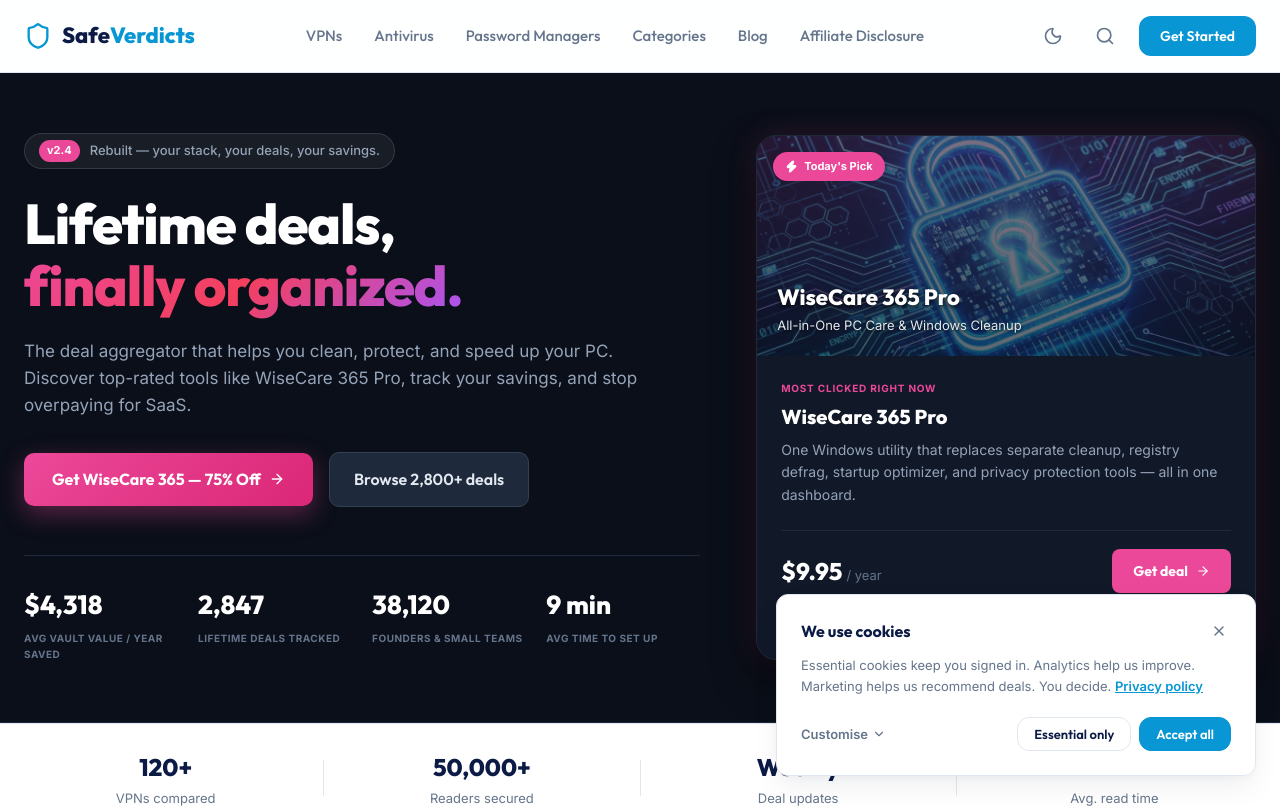
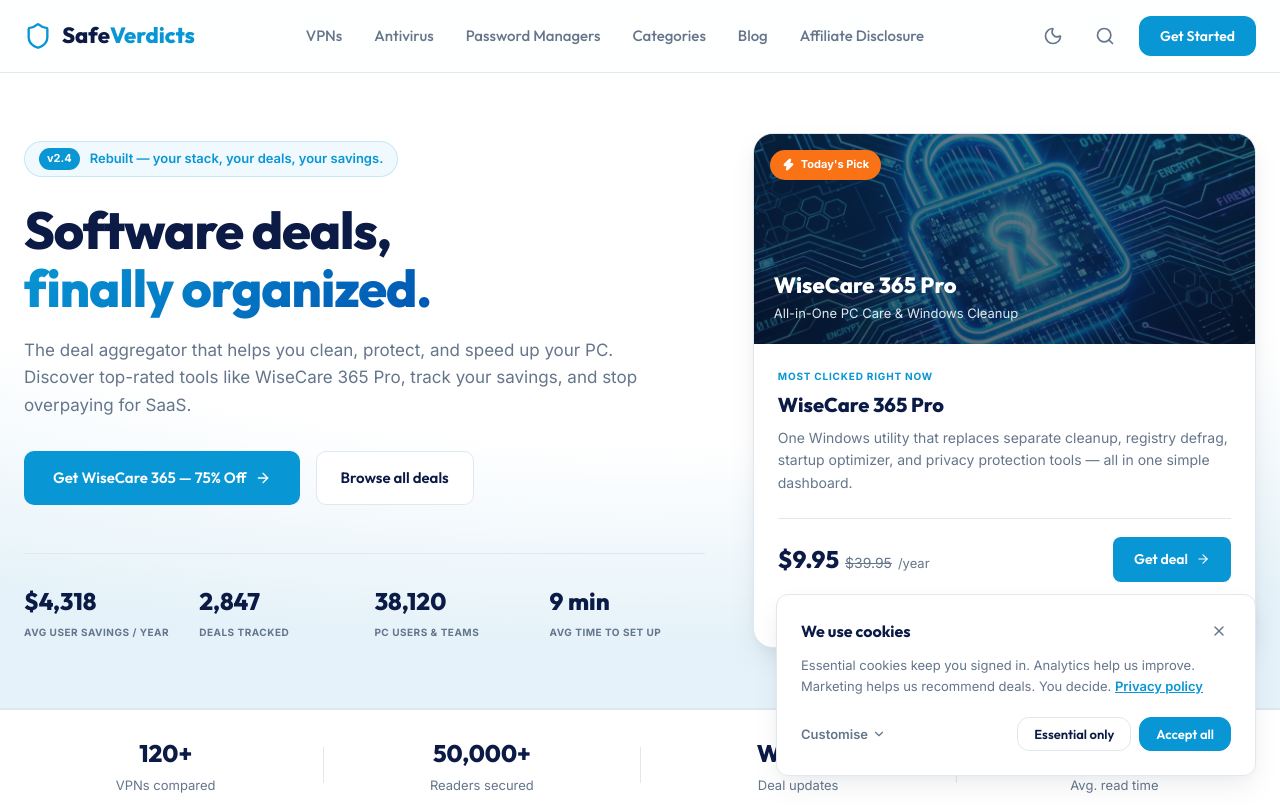
Before and after one commit to codershiveinterns-cloud/SafeVerdicts, a React (Vite) app: page / in a window 1280 px wide. Shown: the top 808 px of the page. Built offline with nearby package versions, Linux system fonts and the light colour scheme.

Commit message:
Harmonize homepage hero theme with SafeVerdicts signature color palette and design system

```diff
--- a/src/pages/Home.jsx
+++ b/src/pages/Home.jsx
@@ -46,99 +46,100 @@
 
   return (
     <div className="home-page">
-      {/* 1. Hero Section - Matching Mockup Screenshot */}
-      <section className="hero-dark-section">
-        <div className="container hero-dark-grid">
+      {/* 1. Hero Section - Seamless Theme Integration */}
+      <section className="hero-theme-section">
+        <div className="container hero-theme-grid">
           {/* Left Column: Headlines, CTA Buttons, Stats */}
-          <div className="hero-dark-left">
-            <div className="hero-dark-pill">
-              <span className="pill-version">v2.4</span>
-              <span className="pill-text">Rebuilt — your stack, your deals, your savings.</span>
+          <div className="hero-theme-left">
+            <div className="hero-theme-pill">
+              <span className="pill-badge-tag">v2.4</span>
+              <span className="pill-badge-text">Rebuilt — your stack, your deals, your savings.</span>
             </div>
 
-            <h1 className="hero-dark-headline">
-              Lifetime deals, <br />
-              <span className="text-pink-gradient">finally organized.</span>
+            <h1 className="hero-theme-headline">
+              Software deals, <br />
+              <span className="text-accent-gradient">finally organized.</span>
             </h1>
 
-            <p className="hero-dark-sub">
+            <p className="hero-theme-sub">
               The deal aggregator that helps you clean, protect, and speed up your PC. Discover top-rated tools like WiseCare 365 Pro, track your savings, and stop overpaying for SaaS.
             </p>
 
-            <div className="hero-dark-actions">
+            <div className="hero-theme-actions">
               <a
                 href="https://www.wisecleaner.com/wise-care-365.html?pid=TNGZI"
                 target="_blank"
                 rel="noopener noreferrer sponsored"
-                className="btn btn-pink-glow"
+                className="btn btn-primary hero-main-btn"
               >
                 Get WiseCare 365 — 75% Off <ArrowRight size={16} />
               </a>
-              <Link to="/categories" className="btn btn-outline-dark">
-                Browse 2,800+ deals
+              <Link to="/categories" className="btn btn-secondary hero-sub-btn">
+                Browse all deals
               </Link>
             </div>
 
             {/* Stats Row */}
-            <div className="hero-stats-row">
-              <div className="hero-stat-col">
-                <div className="hero-stat-val">$4,318</div>
-                <div className="hero-stat-lbl">AVG VAULT VALUE / YEAR SAVED</div>
+            <div className="hero-theme-stats">
+              <div className="stat-theme-col">
+                <div className="stat-theme-val">$4,318</div>
+                <div className="stat-theme-lbl">AVG USER SAVINGS / YEAR</div>
               </div>
-              <div className="hero-stat-col">
-                <div className="hero-stat-val">2,847</div>
-                <div className="hero-stat-lbl">LIFETIME DEALS TRACKED</div>
+              <div className="stat-theme-col">
+                <div className="stat-theme-val">2,847</div>
+                <div className="stat-theme-lbl">DEALS TRACKED</div>
               </div>
-              <div className="hero-stat-col">
-                <div className="hero-stat-val">38,120</div>
-                <div className="hero-stat-lbl">FOUNDERS & SMALL TEAMS</div>
+              <div className="stat-theme-col">
+                <div className="stat-theme-val">38,120</div>
+                <div className="stat-theme-lbl">PC USERS & TEAMS</div>
               </div>
-              <div className="hero-stat-col">
-                <div className="hero-stat-val">9 min</div>
-                <div className="hero-stat-lbl">AVG TIME TO SET UP</div>
+              <div className="stat-theme-col">
+                <div className="stat-theme-val">9 min</div>
+                <div className="stat-theme-lbl">AVG TIME TO SET UP</div>
               </div>
             </div>
           </div>
 
-          {/* Right Column: Hero Spotlight Card matching screenshot */}
-          <div className="hero-dark-right">
-            <div className="spotlight-dark-card">
-              <div className="spotlight-card-banner">
-                <div className="today-pick-badge">
+          {/* Right Column: Featured WiseCleaner Deal Card */}
+          <div className="hero-theme-right">
+            <div className="spotlight-theme-card card">
+              <div className="spotlight-card-hero">
+                <div className="today-pick-tag">
                   <Zap size={13} fill="currentColor" />
                   <span>Today's Pick</span>
                 </div>
-                <div className="banner-text-overlay">
-                  <h3 className="banner-title">WiseCare 365 Pro</h3>
-                  <p className="banner-sub">All-in-One PC Care & Windows Cleanup</p>
+                <div className="spotlight-hero-text">
+                  <h3 className="spotlight-hero-title">WiseCare 365 Pro</h3>
+                  <p className="spotlight-hero-sub">All-in-One PC Care & Windows Cleanup</p>
                 </div>
-                <img src="/wisecare_365.png" alt="WiseCare 365 Pro" className="banner-img" />
+                <img src="/wisecare_365.png" alt="WiseCare 365 Pro" className="spotlight-hero-bg" />
               </div>
 
-              <div className="spotlight-card-content">
-                <div className="most-clicked-tag">MOST CLICKED RIGHT NOW</div>
-                <h4 className="card-product-title">WiseCare 365 Pro</h4>
-                <p className="card-product-desc">
-                  One Windows utility that replaces separate cleanup, registry defrag, startup optimizer, and privacy protection tools — all in one dashboard.
+              <div className="spotlight-card-details">
+                <div className="most-clicked-badge">MOST CLICKED RIGHT NOW</div>
+                <h4 className="spotlight-product-title">WiseCare 365 Pro</h4>
+                <p className="spotlight-product-desc">
+                  One Windows utility that replaces separate cleanup, registry defrag, startup optimizer, and privacy protection tools — all in one simple dashboard.
                 </p>
 
-                <div className="card-product-footer">
-                  <div className="price-tag-wrap">
-                    <span className="price-tag">$9.95</span>
-                    <span className="period-tag">/ year</span>
+                <div className="spotlight-product-footer">
+                  <div className="price-box">
+                    <span className="price-main">$9.95</span>
+                    <span className="price-slash">$39.95</span>
+                    <span className="price-sub">/year</span>
                   </div>
                   <a
                     href="https://www.wisecleaner.com/wise-care-365.html?pid=TNGZI"
                     target="_blank"
                     rel="noopener noreferrer sponsored"
-                    className="btn btn-pink-deal"
+                    className="btn btn-primary spotlight-deal-btn"
                   >
                     Get deal <ArrowRight size={14} />
                   </a>
                 </div>
 
-                <div className="view-page-row">
-                  <Link to="/blog/wisecare-365-pro-all-in-one-windows" className="view-product-link">
+                <div className="spotlight-review-row">
+                  <Link to="/blog/wisecare-365-pro-all-in-one-windows" className="review-link">
                     View product page →
                   </Link>
                 </div>
@@ -446,42 +447,41 @@
 
       {/* Home page styling */}
       <style>{`
-        /* Dark Theme Hero Section Matching Mockup */
-        .hero-dark-section {
-          background-color: #0B0F19;
-          color: #FFFFFF;
+        /* Seamless Theme Integration for Hero Section */
+        .hero-theme-section {
+          background: radial-gradient(110% 80% at 50% 10%, var(--color-surface) 60%, hsl(var(--color-accent-hsl) / 0.08) 100%);
           padding: 60px 0;
-          border-bottom: 1px solid #1E293B;
-        }
-
-        .hero-dark-grid {
+          border-bottom: 1px solid var(--color-border);
+        }
+
+        .hero-theme-grid {
           display: grid;
           grid-template-columns: 1fr;
-          gap: 48px;
+          gap: 40px;
           align-items: center;
         }
 
         @media (min-width: 992px) {
-          .hero-dark-grid {
+          .hero-theme-grid {
             grid-template-columns: 1.15fr 0.85fr;
-            gap: 56px;
-          }
-        }
-
-        .hero-dark-pill {
+            gap: 48px;
+          }
+        }
+
+        .hero-theme-pill {
           display: inline-flex;
           align-items: center;
           gap: 10px;
-          background-color: rgba(255, 255, 255, 0.06);
-          border: 1px solid rgba(255, 255, 255, 0.12);
+          background-color: hsl(var(--color-accent-hsl) / 0.06);
+          border: 1px solid hsl(var(--color-accent-hsl) / 0.18);
           padding: 6px 14px;
           border-radius: 9999px;
           font-size: 13px;
           margin-bottom: 24px;
         }
 
-        .pill-version {
-          background-color: #EC4899;
+        .pill-badge-tag {
+          background-color: var(--color-accent);
           color: #FFFFFF;
           font-weight: 800;
           font-size: 11px;
@@ -489,41 +489,41 @@
           border-radius: 9999px;
         }
 
-        .pill-text {
-          color: #94A3B8;
-          font-weight: 500;
-        }
-
-        .hero-dark-headline {
+        .pill-badge-text {
+          color: var(--color-accent);
+          font-weight: 600;
+        }
+
+        .hero-theme-headline {
           font-size: 38px;
           font-weight: 800;
           line-height: 1.12;
           letter-spacing: -0.02em;
-          color: #FFFFFF;
+          color: var(--color-primary);
           margin-bottom: 20px;
         }
 
         @media (min-width: 768px) {
-          .hero-dark-headline {
-            font-size: 56px;
-          }
-        }
-
-        .text-pink-gradient {
-          background: linear-gradient(135deg, #EC4899 0%, #F43F5E 50%, #A855F7 100%);
+          .hero-theme-headline {
+            font-size: 52px;
+          }
+        }
+
+        .text-accent-gradient {
+          background: linear-gradient(135deg, var(--color-accent) 0%, #0056B3 100%);
           -webkit-background-clip: text;
           -webkit-text-fill-color: transparent;
         }
 
-        .hero-dark-sub {
+        .hero-theme-sub {
           font-size: 17px;
           line-height: 1.6;
-          color: #94A3B8;
+          color: var(--color-muted);
           max-width: 620px;
           margin-bottom: 32px;
         }
 
-        .hero-dark-actions {
+        .hero-theme-actions {
           display: flex;
           align-items: center;
           flex-wrap: wrap;
@@ -531,96 +531,78 @@
           margin-bottom: 48px;
         }
 
-        .btn-pink-glow {
-          background: linear-gradient(135deg, #EC4899 0%, #DB2777 100%);
-          color: #FFFFFF !important;
-          font-weight: 700;
+        .hero-main-btn {
           padding: 14px 28px;
           border-radius: 10px;
-          border: none;
-          box-shadow: 0 8px 24px rgba(236, 72, 153, 0.35);
-          transition: transform 0.2s ease, box-shadow 0.2s ease;
-        }
-
-        .btn-pink-glow:hover {
-          transform: translateY(-2px);
-          box-shadow: 0 12px 30px rgba(236, 72, 153, 0.5);
-        }
-
-        .btn-outline-dark {
-          background-color: #1E293B;
-          color: #E2E8F0 !important;
-          border: 1px solid #334155;
-          font-weight: 600;
+          font-size: 15px;
+        }
+
+        .hero-sub-btn {
           padding: 14px 24px;
           border-radius: 10px;
-          transition: background-color 0.2s ease;
-        }
-
-        .btn-outline-dark:hover {
-          background-color: #334155;
+          font-size: 15px;
         }
 
         /* Hero Stats Row */
-        .hero-stats-row {
+        .hero-theme-stats {
           display: grid;
           grid-template-columns: repeat(2, 1fr);
           gap: 20px;
-          border-top: 1px solid #1E293B;
+          border-top: 1px solid var(--color-border);
           padding-top: 28px;
         }
 
         @media (min-width: 640px) {
-          .hero-stats-row {
+          .hero-theme-stats {
             grid-template-columns: repeat(4, 1fr);
           }
         }
 
-        .hero-stat-val {
+        .stat-theme-val {
           font-family: var(--font-heading);
-          font-size: 26px;
+          font-size: 24px;
           font-weight: 800;
-          color: #FFFFFF;
+          color: var(--color-primary);
           margin-bottom: 4px;
         }
 
-        .hero-stat-lbl {
+        .stat-theme-lbl {
           font-size: 10px;
           font-weight: 700;
-          color: #64748B;
+          color: var(--color-muted);
           letter-spacing: 0.05em;
         }
 
         /* Right Column Spotlight Card */
-        .spotlight-dark-card {
-          background-color: #111827;
-          border: 1px solid #1F2937;
+        .spotlight-theme-card {
           border-radius: 20px;
           overflow: hidden;
-          box-shadow: 0 20px 40px rgba(0, 0, 0, 0.5), 0 0 30px rgba(236, 72, 153, 0.15);
-          transition: transform 0.3s ease, border-color 0.3s ease;
-        }
-
-        .spotlight-dark-card:hover {
+          box-shadow: var(--shadow-lg);
+          transition: transform 0.3s ease, box-shadow 0.3s ease;
+          border: 1px solid var(--color-border);
+          background-color: var(--color-surface);
+        }
+
+        .spotlight-theme-card:hover {
           transform: translateY(-4px);
-          border-color: #EC4899;
-        }
-
-        .spotlight-card-banner {
+          box-shadow: 0 20px 40px rgba(11, 143, 211, 0.15);
+        }
+
+        .spotlight-card-hero {
           position: relative;
-          height: 220px;
-          background: linear-gradient(180deg, rgba(236, 72, 153, 0.2) 0%, rgba(17, 24, 39, 0.95) 100%), #0F172A;
+          height: 210px;
+          background: linear-gradient(180deg, rgba(11, 143, 211, 0.15) 0%, rgba(10, 25, 47, 0.9) 100%), #0A192F;
           display: flex;
           align-items: flex-end;
           padding: 20px;
           overflow: hidden;
         }
 
-        .today-pick-badge {
+        .today-pick-tag {
           position: absolute;
           top: 16px;
           left: 16px;
-          background-color: #EC4899;
+          background-color: #F97316;
           color: #FFFFFF;
           font-size: 11px;
           font-weight: 800;
@@ -632,27 +614,25 @@
           z-index: 2;
         }
 
-        .banner-text-overlay {
+        .spotlight-hero-text {
           position: relative;
           z-index: 2;
         }
 
-        .banner-title {
+        .spotlight-hero-title {
           font-size: 22px;
           font-weight: 800;
           color: #FFFFFF;
           margin: 0 0 4px 0;
-          text-shadow: 0 2px 4px rgba(0,0,0,0.8);
-        }
-
-        .banner-sub {
+        }
+
+        .spotlight-hero-sub {
           font-size: 13px;
           color: #E2E8F0;
           margin: 0;
-          text-shadow: 0 1px 3px rgba(0,0,0,0.8);
-        }
-
-        .banner-img {
+        }
+
+        .spotlight-hero-bg {
           position: absolute;
           top: 0;
           right: 0;
@@ -662,86 +642,85 @@
           opacity: 0.35;
         }
 
-        .spotlight-card-content {
+        .spotlight-card-details {
           padding: 24px;
         }
 
-        .most-clicked-tag {
+        .most-clicked-badge {
           font-size: 10px;
           font-weight: 800;
           letter-spacing: 0.08em;
-          color: #EC4899;
+          color: var(--color-accent);
           margin-bottom: 8px;
         }
 
-        .card-product-title {
+        .spotlight-product-title {
           font-size: 20px;
           font-weight: 800;
-          color: #FFFFFF;
+          color: var(--color-primary);
           margin-bottom: 10px;
         }
 
-        .card-product-desc {
+        .spotlight-product-desc {
           font-size: 14px;
           line-height: 1.6;
-          color: #94A3B8;
+          color: var(--color-muted);
           margin-bottom: 24px;
         }
 
-        .card-product-footer {
+        .spotlight-product-footer {
           display: flex;
           align-items: center;
           justify-content: space-between;
-          border-top: 1px solid #1F2937;
+          border-top: 1px solid var(--color-border);
           padding-top: 18px;
           margin-bottom: 16px;
         }
 
-        .price-tag-wrap {
+        .price-box {
           display: flex;
           align-items: baseline;
-          gap: 4px;
-        }
-
-        .price-tag {
+          gap: 6px;
+        }
+
+        .price-main {
           font-family: var(--font-heading);
           font-size: 24px;
           font-weight: 800;
-          color: #FFFFFF;
-        }
-
-        .period-tag {
+          color: var(--color-primary);
+        }
+
+        .price-slash {
+          font-size: 14px;
+          text-decoration: line-through;
+          color: var(--color-muted);
+        }
+
+        .price-sub {
           font-size: 13px;
-          color: #64748B;
-        }
-
-        .btn-pink-deal {
-          background-color: #EC4899;
-          color: #FFFFFF !important;
-          font-weight: 700;
+          color: var(--color-muted);
+        }
+
+        .spotlight-deal-btn {
           font-size: 14px;
           padding: 10px 20px;
           border-radius: 8px;
-          transition: background-color 0.2s ease;
-        }
-
-        .btn-pink-deal:hover {
-          background-color: #DB2777;
-        }
-
-        .view-page-row {
+        }
+
+        .spotlight-review-row {
           text-align: left;
         }
 
-        .view-product-link {
+        .review-link {
           font-size: 13px;
-          color: #64748B;
+          font-weight: 600;
+          color: var(--color-accent);
           text-decoration: none;
           transition: color 0.2s ease;
         }
 
-        .view-product-link:hover {
-          color: #EC4899;
+        .review-link:hover {
+          color: var(--color-accent-hover);
         }
         .hero-section {
           padding: 60px 0 40px 0;
```
